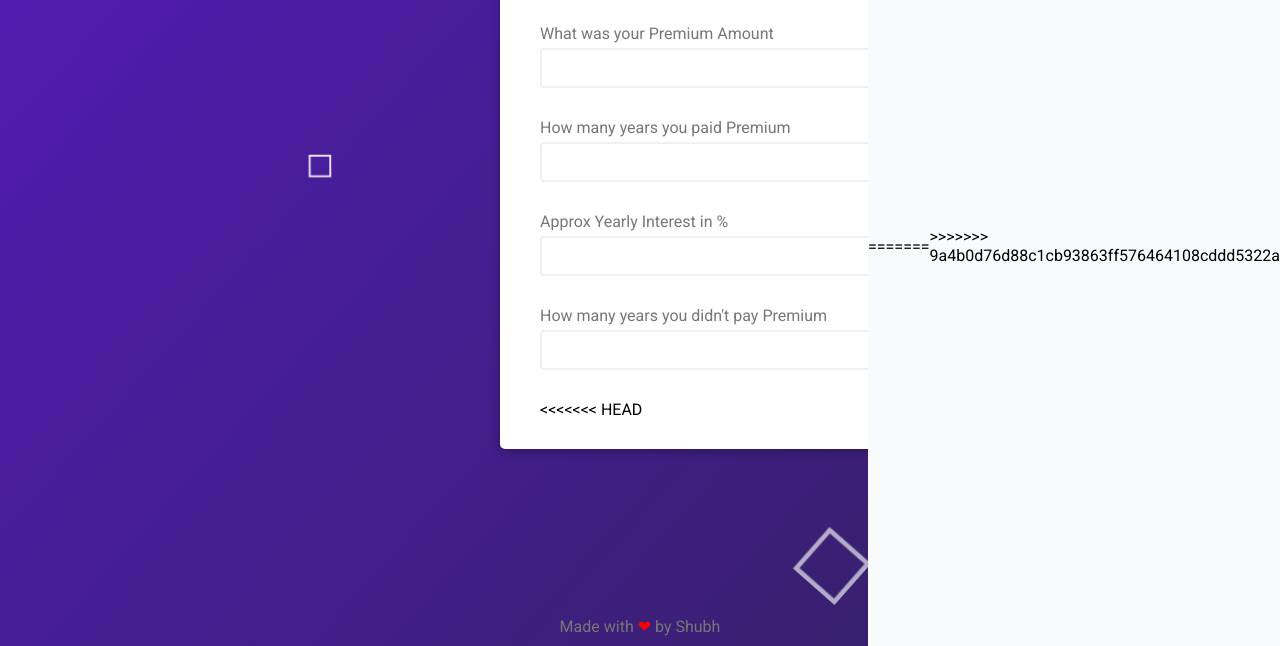
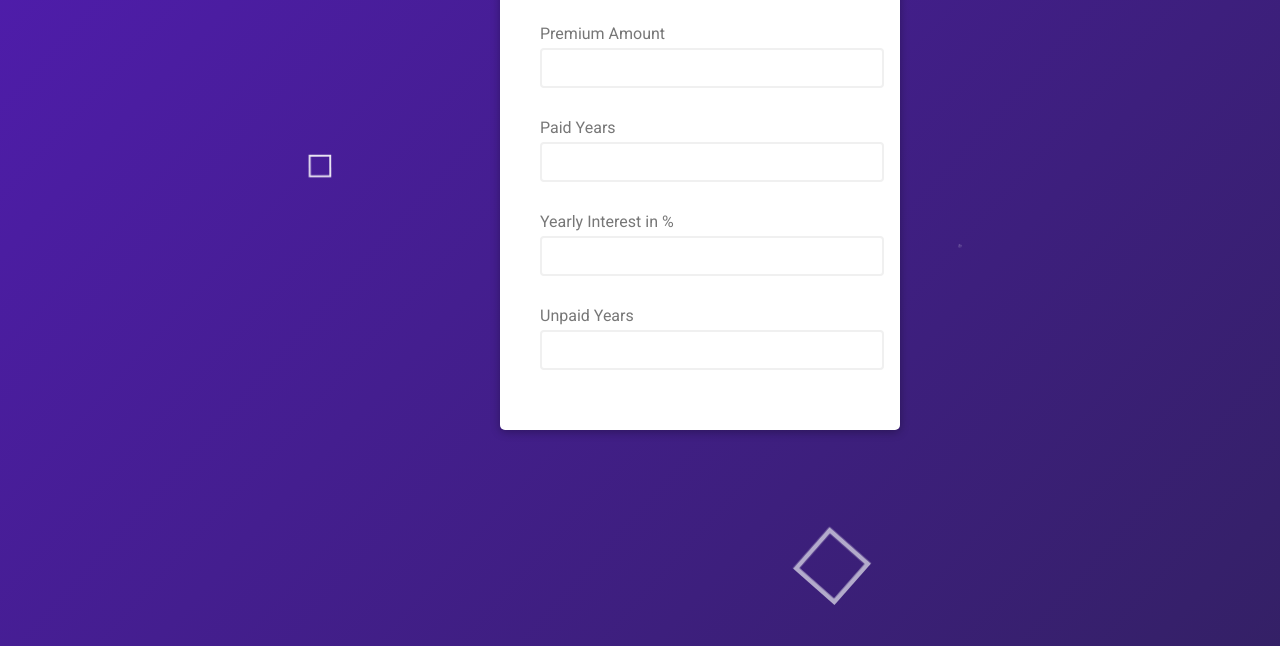
Before and after one commit to theshubhagrwl/policy-return-calculator, a plain HTML site: page index.html in a window 1280 px wide. Shown: the part 154-800 px from the top of the page. Drawn offline with Linux system fonts and the light colour scheme.

```diff
--- a/index.html
+++ b/index.html
@@ -20,39 +20,29 @@
         <h2>Policy Return Calculator</h2>
 
         <div class="form-control">
-          <label for="premium">What was your Premium Amount</label>
+          <label for="premium">Premium Amount</label>
           <input type="number" id="premium" />
         </div>
 
         <div class="form-control">
-          <label for="paid-years">How many years you paid Premium</label>
-          <input type="number" name="paidYrs" id="paid-years" placeholder="" />
+          <label for="paid-years">Paid Years</label>
+          <input type="number" name="paidYrs" id="paid-years" />
         </div>
 
         <div class="form-control">
-          <label for="yearly-interest">Approx Yearly Interest in %</label>
+          <label for="yearly-interest">Yearly Interest in %</label>
           <input type="number" name="yearly-interest" id="yearly-interest" />
         </div>
 
         <div class="form-control">
-          <label for="unpaid-years"
-            >How many years you didn't pay Premium</label
-          >
+          <label for="unpaid-years">Unpaid Years</label>
           <input type="number" name="unpaidYrs" id="unpaid-years" />
         </div>
 
         <h4 class="result"></h4>
-<<<<<<< HEAD
     </form>
        </div>
           </div>
-=======
-      </form>
-    </div>
-
-    <footer>Made with <span style="color: red">❤</span> by Shubh</footer>
-
->>>>>>> 9a4b0d76d88c1cb93863ff576464108cddd5322a
     <script src="./script.js"></script>
 
   </body>
--- a/script.js
+++ b/script.js
@@ -20,12 +20,19 @@ function calc() {
         t1 += p;
       }
     }
+    // console.log(t1);
+    // document.querySelector(
+    //   ".result"
+    // ).innerHTML = `After <b>${pyrs} years</b> with <b>${inte}%</b> interest you will have <b>₹${t1}</b>`;
   }
 
+  // if (unpyrs != "") {
   for (let i = 0; i < unpyrs; i++) {
     t1 += (inte / 100) * t1;
   }
 
+  // console.log("Final wala", t1);
+  // }
   document.querySelector(
     ".result"
   ).innerHTML = `After <b>${pyrs} years</b> with <b>${inte}%</b> interest you will have <b>₹${t1.toFixed(
@@ -38,3 +45,6 @@ premium.addEventListener("change", calc);
 pYrs.addEventListener("change", calc);
 interest.addEventListener("change", calc);
 unpYrs.addEventListener("input", calc);
+submit.addEventListener("click", function (e) {
+  e.preventDefault();
+});
--- a/styles/styles.scss
+++ b/styles/styles.scss
@@ -72,12 +72,3 @@ button {
   margin-top: 20px;
   width: 100%;
 }
-
-footer {
-  position: absolute;
-  bottom: 0;
-  color: #777;
-  width: 100%;
-  text-align: center;
-  padding: 10px 0px;
-}
```
Also changed, not shown: styles/styles.css, 1 other file.
